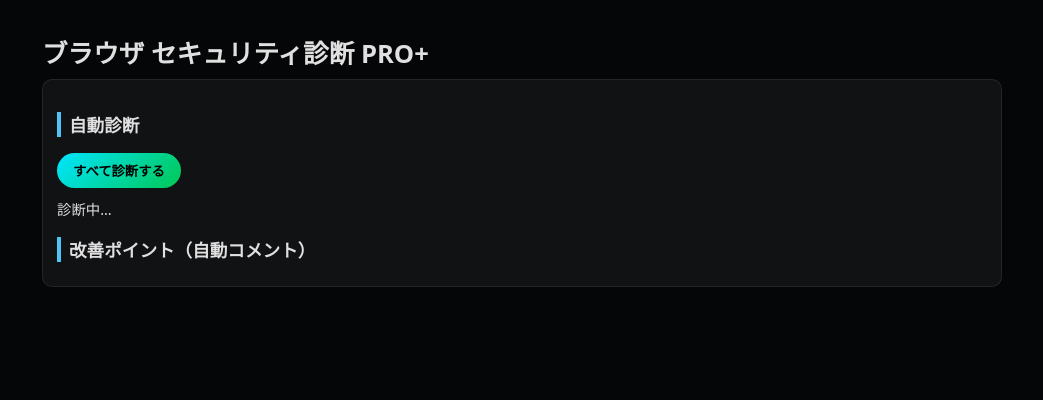
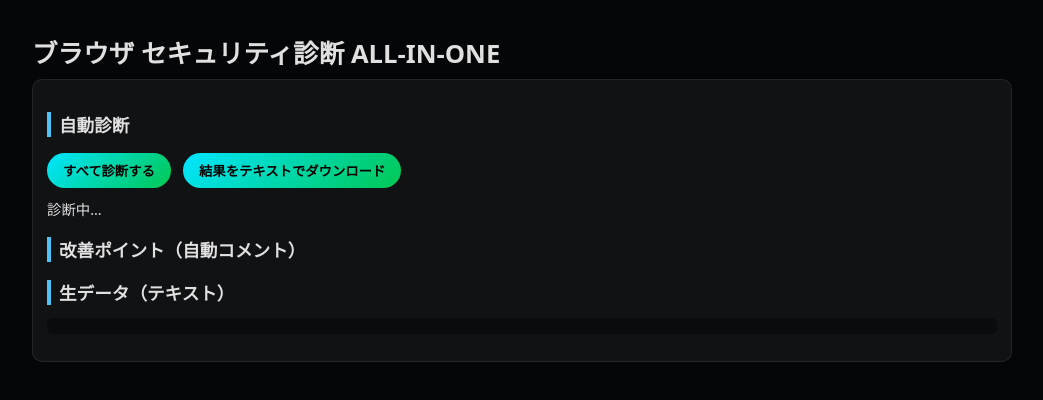
Before and after one commit to haruto3210/browsersecuritychecker, a plain HTML site: page index.html in a window 1280 px wide. Both pictures are taken after a click on the button "すべて診断する". Shown: the whole page, without its empty margins (118-1161 px from the left). Drawn offline with Linux system fonts and the light colour scheme; no server answers.

Commit message:
Update index.html

```diff
--- a/index.html
+++ b/index.html
@@ -2,7 +2,7 @@
 <html lang="ja">
 <head>
 <meta charset="UTF-8">
-<title>ブラウザ セキュリティ診断 PRO+</title>
+<title>ブラウザ セキュリティ診断 ALL-IN-ONE</title>
 <meta name="viewport" content="width=device-width, initial-scale=1">
 <style>
   :root {
@@ -15,7 +15,7 @@
     background:#050608; color:var(--text);
     font-family:system-ui,sans-serif;
   }
-  .wrap { max-width:960px; margin:0 auto; }
+  .wrap { max-width:980px; margin:0 auto; }
   h1 { font-size:1.6rem; margin-bottom:8px; }
   h2 { font-size:1.1rem; margin:18px 0 8px; border-left:4px solid #4fc3f7; padding-left:8px; }
   .panel {
@@ -33,26 +33,40 @@
   button {
     padding:8px 16px; border-radius:999px; border:none;
     background:linear-gradient(135deg,#00e5ff,#00c853);
-    color:#000; font-weight:600; cursor:pointer; margin-top:8px;
+    color:#000; font-weight:600; cursor:pointer; margin-top:8px; margin-right:8px;
   }
   .result { margin-top:10px; font-size:.9rem; }
   ul { margin:6px 0 0 18px; font-size:.85rem; color:var(--muted); }
+  pre {
+    white-space:pre-wrap;
+    word-break:break-all;
+    font-size:.8rem;
+    background:rgba(0,0,0,.4);
+    padding:8px;
+    border-radius:6px;
+  }
 </style>
 </head>
 <body>
 <div class="wrap">
 
-<h1>ブラウザ セキュリティ診断 PRO+</h1>
+<h1>ブラウザ セキュリティ診断 ALL-IN-ONE</h1>
 
 <div class="panel">
   <h2>自動診断</h2>
   <button onclick="runAll()">すべて診断する</button>
+  <button onclick="downloadReport()">結果をテキストでダウンロード</button>
   <div id="result" class="result"></div>
   <h2>改善ポイント（自動コメント）</h2>
   <div id="advice" class="result"></div>
+  <h2>生データ（テキスト）</h2>
+  <pre id="raw"></pre>
 </div>
 
 <script>
+let lastReportText = "";
+let lastAdviceText = "";
+
 function badge(text,type){return `<span class="badge ${type}">${text}</span>`;}
 
 // WebRTCリーク
@@ -157,7 +171,7 @@ function checkCanvasFP(){
     ctx.fillStyle="#f60";
     ctx.fillRect(0,0,200,50);
     ctx.fillStyle="#069";
-    ctx.fillText("fingerprint-test-晴人",2,2);
+    ctx.fillText("fingerprint-test-ALL",2,2);
     const data=c.toDataURL();
     let hash=0;
     for(let i=0;i<data.length;i++){hash=((hash<<5)-hash)+data.charCodeAt(i);hash|=0;}
@@ -168,7 +182,9 @@ function checkCanvasFP(){
 // Audio Fingerprint
 async function checkAudioFP(){
   try{
-    const ctx=new (window.OfflineAudioContext||window.webkitOfflineAudioContext)(1,44100,44100);
+    const C = window.OfflineAudioContext || window.webkitOfflineAudioContext;
+    if(!C) return "未対応";
+    const ctx=new C(1,44100,44100);
     const osc=ctx.createOscillator();
     const comp=ctx.createDynamicsCompressor();
     osc.connect(comp);comp.connect(ctx.destination);
@@ -196,17 +212,16 @@ function checkAPIs(){
   return {notif,clip};
 }
 
-// IPv6推定（簡易）
+// IPv6推定
 async function checkIPv6(){
   try{
-    const r=await fetch("https://[2606:4700:4700::1111]/", {mode:"no-cors"});
+    await fetch("https://[2606:4700:4700::1111]/", {mode:"no-cors"});
     return true;
   }catch(e){return false;}
 }
 
-// Proxy推定（かなりラフ）
+// Proxy推定（relay candidate）
 async function checkProxy(){
-  // WebRTC candidate type relay があればプロキシ/VPNの可能性
   return new Promise(resolve=>{
     try{
       const pc=new RTCPeerConnection({iceServers:[{urls:"stun:stun.l.google.com:19302"}]});
@@ -225,20 +240,38 @@ async function checkProxy(){
   });
 }
 
+// その他ブラウザ情報
+function checkMisc(){
+  return {
+    lang: navigator.language,
+    langs: navigator.languages ? navigator.languages.join(", ") : "",
+    tz: Intl.DateTimeFormat().resolvedOptions().timeZone || "不明",
+    screen: `${screen.width}x${screen.height} (${window.devicePixelRatio}x)`,
+    secureContext: window.isSecureContext,
+    jsEnabled: true,
+    sw: "serviceWorker" in navigator
+  };
+}
+
 // 総合診断
 async function runAll(){
   const out=document.getElementById("result");
   const advice=document.getElementById("advice");
+  const raw=document.getElementById("raw");
   out.innerHTML="診断中…";
   advice.innerHTML="";
+  raw.textContent="";
 
   const ua=navigator.userAgent;
   const https=location.protocol==="https:";
   const cpu=navigator.hardwareConcurrency;
   const ram=navigator.deviceMemory||"不明";
+  const misc=checkMisc();
 
-  const [webrtcIPs,speed,doh,ublock,edge,cWebGL,cCanvas,audioFP,storage,apis,ipv6,proxy] =
-    await Promise.all([
+  const [
+    webrtcIPs,speed,doh,ublock,edge,cWebGL,cCanvas,audioFP,
+    storage,apis,ipv6,proxy
+  ] = await Promise.all([
     checkWebRTC(),
     checkSpeed(),
     checkDoH(),
@@ -258,6 +291,12 @@ async function runAll(){
   html+=badge("UA: "+ua,"mid");
   html+=badge("CPUスレッド: "+cpu,"mid");
   html+=badge("RAM: "+ram+"GB","mid");
+  html+=badge("言語: "+misc.lang,"mid");
+  html+=badge("タイムゾーン: "+misc.tz,"mid");
+  html+=badge("画面: "+misc.screen,"mid");
+  html+=badge("SecureContext: "+(misc.secureContext?"YES":"NO"), misc.secureContext?"ok":"warn");
+  html+=badge("JS: 有効","ok");
+  html+=badge("ServiceWorker: "+(misc.sw?"対応":"未対応"),"mid");
   html+=badge("WebRTC IP: "+webrtcIPs.join(", ") ,"mid");
   html+=badge("通信速度: "+(speed?speed+" Mbps":"測定不可"), speed && speed>30?"ok":"mid");
   html+=badge("DoH推定: "+(doh?"有効の可能性高い":"無効の可能性"), doh?"ok":"mid");
@@ -277,20 +316,76 @@ async function runAll(){
 
   out.innerHTML=html;
 
-  // 改善ポイント自動コメント
+  // 改善ポイント
   const tips=[];
-  if(!https) tips.push("このページを本番運用するなら HTTPS（例: GitHub Pages）で公開するとより正確な診断になる。");
+  if(!https) tips.push("この診断ページを本番運用するなら HTTPS（例: GitHub Pages）で公開するとより正確な診断になる。");
   if(!doh) tips.push("Edge のセキュア DNS を Cloudflare(1.1.1.1) などに設定すると、DNS レベルの保護と速度が向上する。");
   if(!ublock) tips.push("uBlock Origin が無効か例外になっている可能性があるので、拡張機能と「信頼するサイト」を確認するとよい。");
   if(speed && speed<20) tips.push("通信速度がやや遅めなので、大容量ダウンロードやゲーム時は有線接続や別回線も検討できる。");
   if(!ipv6) tips.push("IPv6 が使えない環境の場合、一部のサービスで最適な経路にならないことがある（必須ではない）。");
   if(!storage.ls || !storage.ss) tips.push("LocalStorage / SessionStorage が無効だと、一部サイトのログインや設定保存が動かない可能性がある。");
+  if(!misc.secureContext) tips.push("SecureContext ではないため、一部のセキュアAPIが制限される。HTTPS 環境での利用を推奨。");
 
   if(tips.length===0){
     advice.innerHTML="<span class='badge ok'>大きな改善ポイントは特に見当たらない。かなり整った環境。</span>";
   }else{
     advice.innerHTML="<ul>"+tips.map(t=>"<li>"+t+"</li>").join("")+"</ul>";
   }
+
+  // 生テキストレポート
+  const report = {
+    https,
+    ua,
+    cpu,
+    ram,
+    lang: misc.lang,
+    timezone: misc.tz,
+    screen: misc.screen,
+    secureContext: misc.secureContext,
+    serviceWorker: misc.sw,
+    webrtcIPs,
+    speedMbps: speed,
+    doh,
+    ublock,
+    cookieBehavior: edge,
+    webglFP: cWebGL,
+    canvasFP: cCanvas,
+    audioFP,
+    storage,
+    apis,
+    ipv6,
+    proxy
+  };
+  const textLines = [];
+  textLines.push("=== Browser Security Report ===");
+  for(const [k,v] of Object.entries(report)){
+    textLines.push(k + ": " + JSON.stringify(v));
+  }
+  const adviceText = tips.length===0 ? "No major issues detected." : tips.map((t,i)=>`${i+1}. ${t}`).join("\n");
+  textLines.push("\n=== Advice ===");
+  textLines.push(adviceText);
+
+  const finalText = textLines.join("\n");
+  raw.textContent = finalText;
+  lastReportText = finalText;
+  lastAdviceText = adviceText;
+}
+
+function downloadReport(){
+  if(!lastReportText){
+    alert("先に「すべて診断する」を押してください。");
+    return;
+  }
+  const blob = new Blob([lastReportText], {type:"text/plain"});
+  const url = URL.createObjectURL(blob);
+  const a = document.createElement("a");
+  const ts = new Date().toISOString().replace(/[:.]/g,"-");
+  a.href = url;
+  a.download = "browser-security-report-" + ts + ".txt";
+  document.body.appendChild(a);
+  a.click();
+  a.remove();
+  URL.revokeObjectURL(url);
 }
 </script>
 
```
Lines whose indentation alone changed are shown as unchanged.
